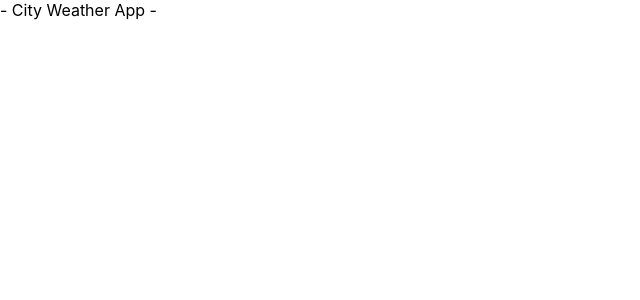
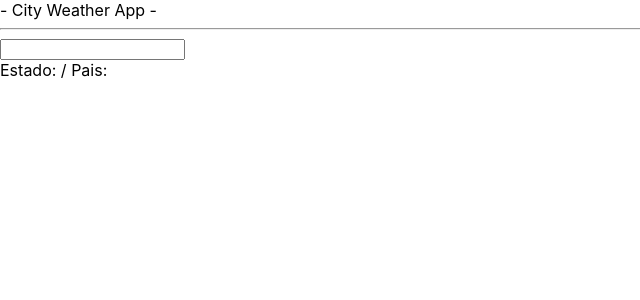
Before and after one commit to Alexis79Bck/city-weather-project, a React (Create React App) app: page / in a window 1280 px wide. Shown: the top 300 px of the page, without its empty margins (0-640 px from the left). Built offline with nearby package versions, Linux system fonts and the light colour scheme.

Commit message:
creado formulario citywether + peticion HTTP

```diff
--- a/src/components/CityWeatherApp.js
+++ b/src/components/CityWeatherApp.js
@@ -1,3 +1,41 @@
+import { useState } from "react"
+import CityWeatherForm from "./CityWeatherForm";
+
 export default function CityWeatherApp() {
-    return <div> - City Weather App - </div>
+
+    const [weather, setWeather] = useState(null);
+
+    /**
+     * Funcion asícrona creada para realizar una petición HTTP
+     * @param {*} city
+     */
+    async function loadInfoWeather(city) {
+        try {
+            const request = await fetch(`${process.env.REACT_APP_API_URL}&key=${process.env.REACT_APP_API_KEY}&q=${city}`);
+
+            const reqJson = await request.json();
+            setWeather(reqJson)
+            console.clear()
+            console.log(reqJson);
+        } catch (error) {
+
+        }
+    }
+    /**
+     * Manejador del evento onChangeCity, al recibir el parametro city este irá
+     * ejecutando la funcion loadInfoWeather()
+     * @param {string} city
+     */
+    function handleChangeCity(city) {
+        setWeather(null);
+        loadInfoWeather(city);
+    }
+    return (
+        <div>
+            <span className="appTitle">{process.env.REACT_APP_NAME}</span>
+            <hr />
+            <CityWeatherForm onChangeCity={handleChangeCity} />
+            <div className="currentInfoCityWeather">Estado: {weather?.location.region} / Pais: {weather?.location.country}</div>
+        </div>
+    );
 }
--- /dev/null
+++ b/src/components/CityWeatherForm.js
@@ -0,0 +1,32 @@
+import { useState } from "react"
+
+export default function CityWeatherForm({onChangeCity}) {
+
+    const [city, setCity] = useState("Guayana City");
+
+    /**
+     * Manejador del evento onChange del input el cual alamacena el valor de city.
+     * @param {*} e
+     */
+    function handleChange(e) {
+        let value=e.target.value;
+
+        if (value !== "") setCity(value);
+    }
+
+    /**
+     * Manejador del evento onSubmit del formulario el cual envía el valor contenido en city.
+     * @param {*} e
+     */
+    function handleSubmit(e) {
+        e.preventDefault();
+        onChangeCity(city);
+    }
+    return (
+        <form className="formCity" onSubmit={handleSubmit}>
+            <input className="inputCity" type="text" onChange={handleChange}  />
+        </form>
+    );
+
+
+}
```
Also changed, not shown: src/logo.svg (deleted), 1 other file (tests, documents, lock files or other folders).
